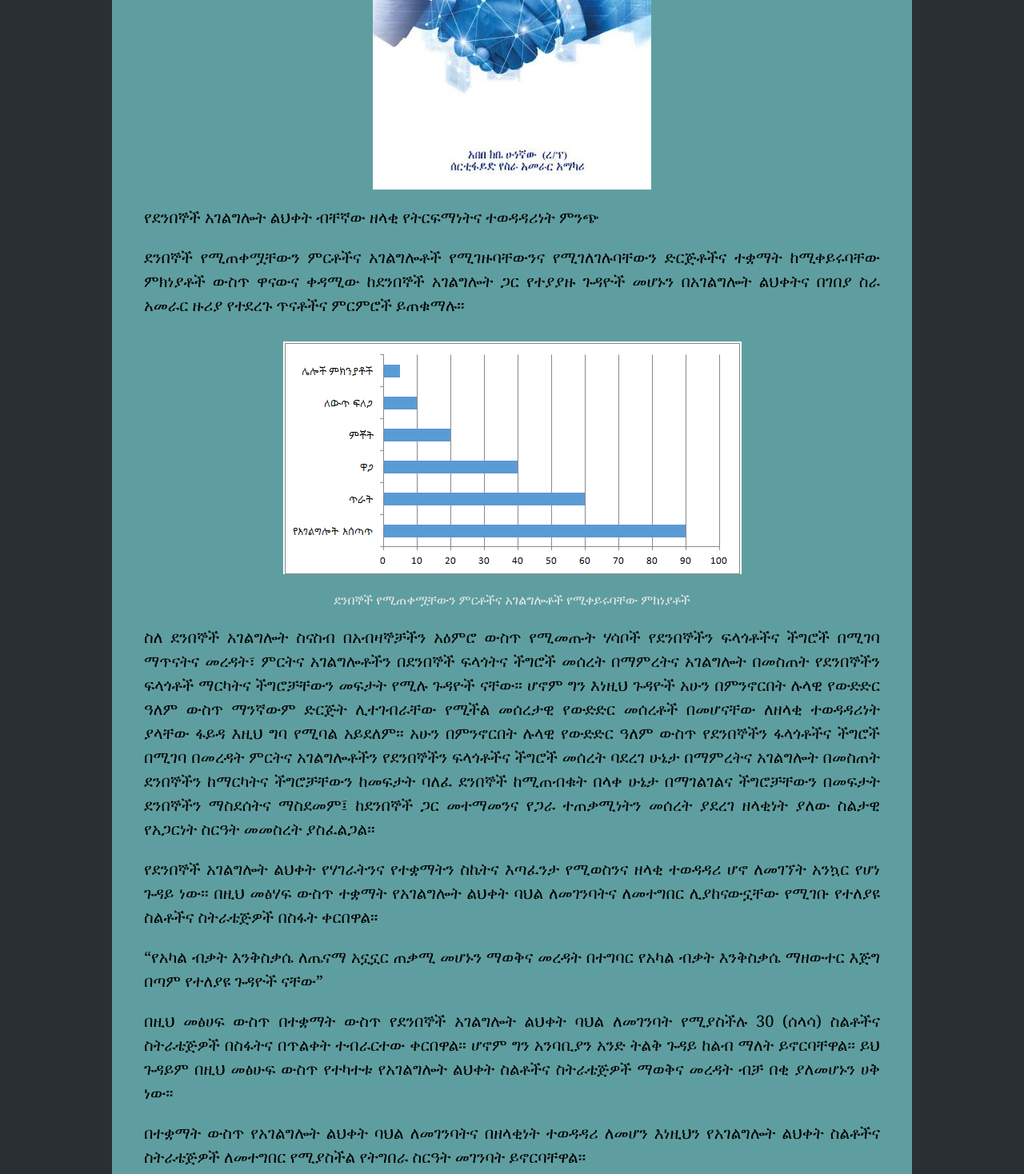
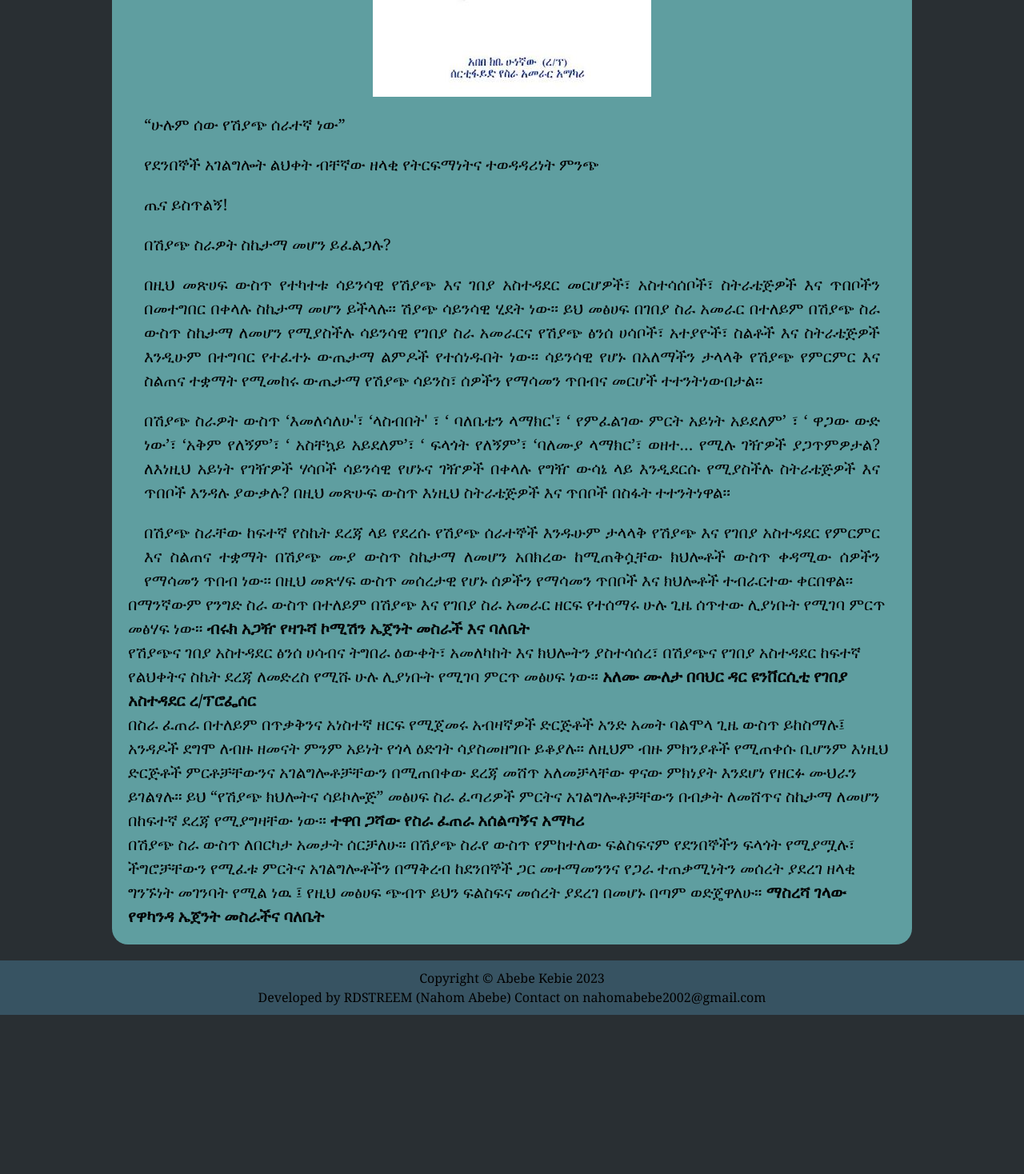
Before and after one commit to RDSTREEM/Author-Website, a SvelteKit app: page /books in a window 1280 px wide. Shown: the part 3380-4848 px from the top of the page at 80% size. After the commit the page ends 4649 px from the top, so only its background shows below. Built offline with nearby package versions, Linux system fonts and the light colour scheme.

Commit message:
Fuck you dad

```diff
--- a/src/routes/books/+page.svelte
+++ b/src/routes/books/+page.svelte
@@ -111,58 +111,32 @@
 	</div>
 	<div class="wrapper">
 		<div class="latest-container container">
-			<h1 class="header">
-				የደንበኞች አገልግሎት
-				<br />
-				<a href="/files/sample.pdf">Download Sample</a>
-			</h1>
-			<!-- TODO Load from a database -->
-
-			<p class="text-intro">
-				የአገልግሎት ልህቀት ለዘላቂ ተወዳዳሪነት
-				<!-- The Book Of Stuff -->
-			</p>
+			<p class="text-intro">የአገልግሎት ልህቀት ለዘላቂ ተወዳዳሪነት</p>
 			<div class="img-container">
 				<img class="cover-img" src="/book_cover.jpg" alt="Cover" />
 			</div>
 			<span class="main-text">
+				<p>“ሁሉም ሰው የሽያጭ ሰራተኛ ነው”</p>
 				<p>የደንበኞች አገልግሎት ልህቀት ብቸኛው ዘላቂ የትርፍማነትና ተወዳዳሪነት ምንጭ</p>
+				<p>ጤና ይስጥልኝ!</p>
+				<p>በሽያጭ ስራዎት ስኬታማ መሆን ይፈልጋሉ?</p>
 				<p>
-					ደንበኞች የሚጠቀሟቸውን ምርቶችና አገልግሎቶች የሚገዙባቸውንና የሚገለገሉባቸውን ድርጅቶችና ተቋማት ከሚቀይሩባቸው ምክነያቶች ውስጥ ዋናውና
-					ቀዳሚው ከደንበኞች አገልግሎት ጋር የተያያዙ ጉዳዮች መሆኑን በአገልግሎት ልህቀትና በገበያ ስራ አመራር ዙሪያ የተደረጉ ጥናቶችና ምርምሮች
-					ይጠቁማሉ።
-				</p>
-				<div class="img-container">
-					<img class="stat-img" src="/stats.png" alt="Statistics" />
-				</div>
-				<p class="img-subtitle">ደንበኞች የሚጠቀሟቸውን ምርቶችና አገልግሎቶች የሚቀይሩባቸው ምክነያቶች</p>
-				<p>
-					ስለ ደንበኞች አገልግሎት ስናስብ በአብዛኞቻችን አዕምሮ ውስጥ የሚመጡት ሃሳቦች የደንበኞችን ፍላጎቶችና ችግሮች በሚገባ ማጥናትና መረዳት፣
-					ምርትና አገልግሎቶችን በደንበኞች ፍላጎትና ችግሮች መሰረት በማምረትና አገልግሎት በመስጠት የደንበኞችን ፍላጎቶች ማርካትና ችግሮቻቸውን መፍታት
-					የሚሉ ጉዳዮች ናቸው። ሆኖም ግን እነዚህ ጉዳዮች አሁን በምንኖርበት ሉላዊ የውድድር ዓለም ውስጥ ማንኛውም ድርጅት ሊተገብራቸው የሚችል መሰረታዊ
-					የውድድር መሰረቶች በመሆናቸው ለዘላቂ ተወዳዳሪነት ያላቸው ፋይዳ እዚህ ግባ የሚባል አይደለም። አሁን በምንኖርበት ሉላዊ የውድድር ዓለም ውስጥ
-					የደንበኞችን ፋላጎቶችና ችግሮች በሚገባ በመረዳት ምርትና አገልግሎቶችን የደንበኞችን ፍላጎቶችና ችግሮች መሰረት ባደረገ ሁኔታ በማምረትና
-					አገልግሎት በመስጠት ደንበኞችን ከማርካትና ችግሮቻቸውን ከመፍታት ባለፈ ደንበኞች ከሚጠብቁት በላቀ ሁኔታ በማገልገልና ችግሮቻቸውን በመፍታት
-					ደንበኞችን ማስደሰትና ማስደመም፤ ከደንበኞች ጋር መተማመንና የጋራ ተጠቃሚነትን መሰረት ያደረገ ዘላቂነት ያለው ስልታዊ የአጋርነት ስርዓት
-					መመስረት ያስፈልጋል።
+					በዚህ መጽሀፍ ውስጥ የተካተቱ ሳይንሳዊ የሽያጭ እና ገበያ አስተዳደር መርሆዎች፣ አስተሳሰቦች፣ ስትራቴጅዎች እና ጥበቦችን በመተግበር በቀላሉ
+					ስኬታማ መሆን ይችላሉ፡፡ ሽያጭ ሳይንሳዊ ሂደት ነው፡፡ ይህ መፅሀፍ በገበያ ስራ አመራር በተለይም በሽያጭ ስራ ውስጥ ስኬታማ ለመሆን የሚያስችሉ
+					ሳይንሳዊ የገበያ ስራ አመራርና የሽያጭ ፅንሰ ሀሳቦች፣ አተያዮች፣ ስልቶች እና ስትራቴጅዎች እንዲሁም በተግባር የተፈተኑ ውጤታማ ልምዶች
+					የተሰነዱበት ነው፡፡ ሳይንሳዊ የሆኑ በአለማችን ታላላቅ የሽያጭ የምርምር እና ስልጠና ተቋማት የሚመከሩ ውጤታማ የሽያጭ ሳይንስ፣ ሰዎችን
+					የማሳመን ጥበብና መርሆች ተተንትነውበታል፡፡
 				</p>
 				<p>
-					የደንበኞች አገልግሎት ልህቀት የሃገራትንና የተቋማትን ስኬትና እጣፈንታ የሚወስንና ዘላቂ ተወዳዳሪ ሆኖ ለመገኘት አንኳር የሆነ ጉዳይ ነው።
-					በዚህ መፅሃፍ ውስጥ ተቋማት የአገልግሎት ልህቀት ባህል ለመገንባትና ለመተግበር ሊያከናውኗቸው የሚገቡ የተለያዩ ስልቶችና ስትራቴጅዎች በስፋት
-					ቀርበዋል።
+					በሽያጭ ስራዎት ውስጥ ‘እመለሳለሁ'፣ ‘ላስብበት' ፣ ‘ ባለቤቴን ላማክር'፣ ‘ የምፈልገው ምርት አይነት አይደለም’ ፣ ‘ ዋጋው ውድ ነው’፣
+					‘አቅም የለኝም’፣ ‘ አስቸኳይ አይደለም’፣ ‘ ፍላጎት የለኝም’፣ ‘ባለሙያ ላማክር’፣ ወዘተ… የሚሉ ገዥዎች ያጋጥምዎታል? ለእነዚህ አይነት
+					የገዥዎች ሃሳቦች ሳይንሳዊ የሆኑና ገዥዎች በቀላሉ የግዥ ውሳኔ ላይ እንዲደርሱ የሚያስችሉ ስትራቴጅዎች እና ጥበቦች እንዳሉ ያውቃሉ? በዚህ
+					መጽሁፍ ውስጥ እነዚህ ስትራቴጅዎች እና ጥበቦች በስፋት ተተንትነዋል፡፡
 				</p>
 				<p>
-					“የአካል ብቃት እንቅስቃሴ ለጤናማ አኗኗር ጠቃሚ መሆኑን ማወቅና መረዳት በተግባር የአካል ብቃት እንቅስቃሴ ማዘውተር እጅግ በጣም የተለያዩ
-					ጉዳዮች ናቸው”
-				</p>
-				<p>
-					በዚህ መፅሀፍ ውስጥ በተቋማት ውስጥ የደንበኞች አገልግሎት ልህቀት ባህል ለመገንባት የሚያስችሉ 30 (ሰላሳ) ስልቶችና ስትራቴጅዎች በስፋትና
-					በጥልቀት ተብራርተው ቀርበዋል፡፡ ሆኖም ግን አንባቢያን አንድ ትልቅ ጉዳይ ከልብ ማለት ይኖርባቸዋል፡፡ ይህ ጉዳይም በዚህ መፅሁፍ ውስጥ
-					የተካተቱ የአገልግሎት ልህቀት ስልቶችና ስትራቴጅዎች ማወቅና መረዳት ብቻ በቂ ያለመሆኑን ሀቅ ነው፡፡
-				</p>
-				<p>
-					በተቋማት ውስጥ የአገልግሎት ልህቀት ባህል ለመገንባትና በዘላቂነት ተወዳዳሪ ለመሆን እነዚህን የአገልግሎት ልህቀት ስልቶችና ስትራቴጅዎች
-					ለመተግበር የሚያስችል የትግበራ ስርዓት መገንባት ይኖርባቸዋል፡፡
+					በሽያጭ ስራቸው ከፍተኛ የስኬት ደረጃ ላይ የደረሱ የሽያጭ ሰራተኞች እንዱሁም ታላላቅ የሽያጭ እና የገበያ አስተዳደር የምርምር እና ስልጠና
+					ተቋማት በሽያጭ ሙያ ውስጥ ስኬታማ ለመሆን አበክረው ከሚጠቅሷቸው ክህሎቶች ውስጥ ቀዳሚው ሰዎችን የማሳመን ጥበብ ነው፡፡ በዚህ መጽሃፍ ውስጥ
+					መሰረታዊ የሆኑ ሰዎችን የማሳመን ጥበቦች እና ክህሎቶች ተብራርተው ቀርበዋል፡፡
 				</p>
 				<span class="suggestion-text">
 					<p class="suggestion">
```
